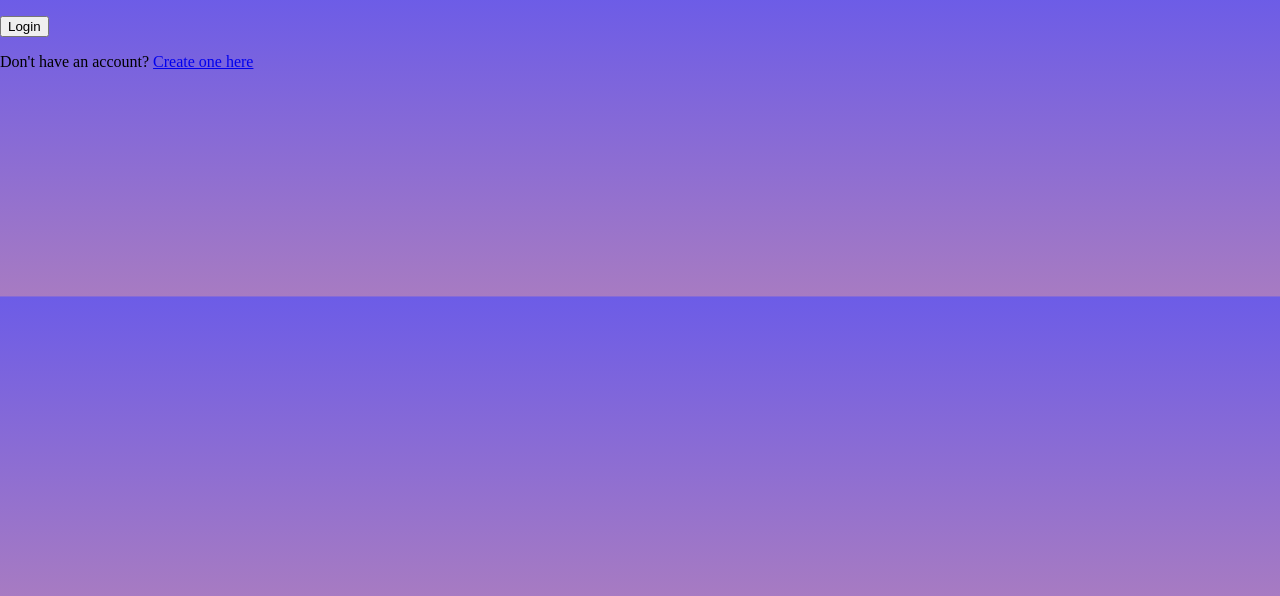
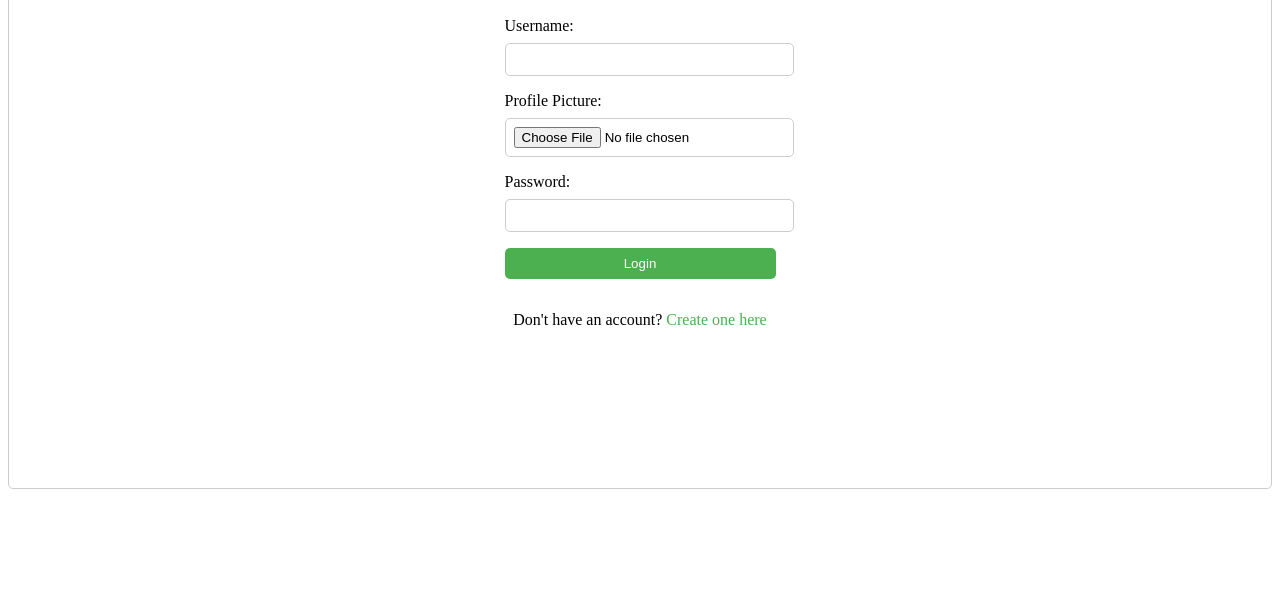
Before and after one commit to Sanket3yoProgrammer/Yoirebruh, a plain HTML site: page index.html in a window 1280 px wide. Shown: the part 225-821 px from the top of the page. After the commit the page ends 800 px from the top, so only its background shows below. Drawn offline with Linux system fonts and the light colour scheme.

Commit message:
Update style.css

```diff
--- a/style.css
+++ b/style.css
@@ -1,58 +1,64 @@
-body {
-	background-image: linear-gradient(to bottom, #6c5ce7, #a77bc2);
-	background-size: 100% 300px;
-	background-position: 0% 100%;
-	height: 100vh;
-	margin: 0;
+.login-container {
+  display: flex;
+  flex-direction: column;
+  align-items: center;
+  justify-content: center;
+  height: 80vh;
+  border: 1px solid #ccc;
+  border-radius: 5px;
+  padding: 2rem;
 }
 
-.container {
-	width: 80%;
-	margin: 40px auto;
-	background-color: #fff;
-	padding: 20px;
-	border-radius: 10px;
-	box-shadow: 0 0 10px rgba(0, 0, 0, 0.1);
+.login-container h1 {
+  margin-bottom: 2rem;
 }
 
-.header {
-	background-image: linear-gradient(to bottom, #6c5ce7, #a77bc2);
-	background-size: 100% 100px;
-	background-position: 0% 100%;
-	padding: 20px;
-	border-radius: 10px 10px 0 0;
+.login-container label {
+  display: block;
+  margin-bottom: 0.5rem;
 }
 
-.title {
-	font-family: 'Great Vibes', cursive;
-	font-size: 48px;
-	color: #fff;
-	text-align: center;
-	margin: 0;
+.login-container input[type="text"],
+.login-container input[type="password"] {
+  width: 100%;
+  padding: 0.5rem;
+  margin-bottom: 1rem;
+  border: 1px solid #ccc;
+  border-radius: 5px;
 }
 
-.login-form {
-	padding: 20px;
+.login-container input[type="file"] {
+  width: 100%;
+  padding: 0.5rem;
+  margin-bottom: 1rem;
+  border: 1px solid #ccc;
+  border-radius: 5px;
 }
 
-input[type="text"], input[type="password"] {
-	width: 100%;
-	padding: 10px;
-	margin-bottom: 20px;
-	border: none;
-	border-radius: 10px;
-	font-size: 18px;
+.login-container button {
+  width: 100%;
+  padding: 0.5rem;
+  background-color: #4CAF50;
+  color: white;
+  border: none;
+  border-radius: 5px;
+  cursor: pointer;
 }
 
-button[type="button"] {
-	background-color: #6c5ce7;
-	color: #fff;
-	padding: 10px 20px;
-	border: none;
-	border-radius: 10px;
-	cursor: pointer;
+.login-container button:hover {
+  background-color: #3e8e41;
 }
 
-button[type="button"]:hover {
-	background-color: #a77bc2;
+.login-container p {
+  margin-top: 2rem;
+  text-align: center;
 }
+
+.login-container a {
+  color: #4CAF50;
+  text-decoration: none;
+}
+
+.login-container a:hover {
+  text-decoration: underline;
+}
```
